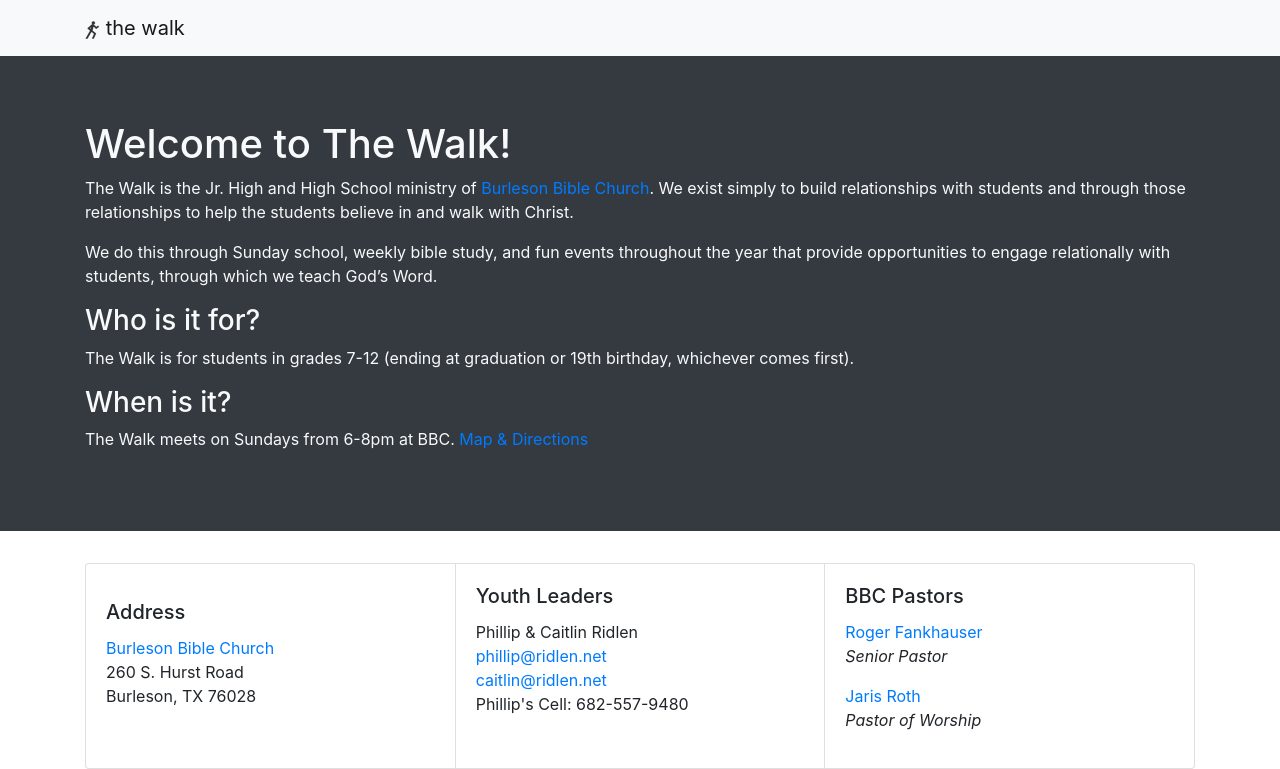
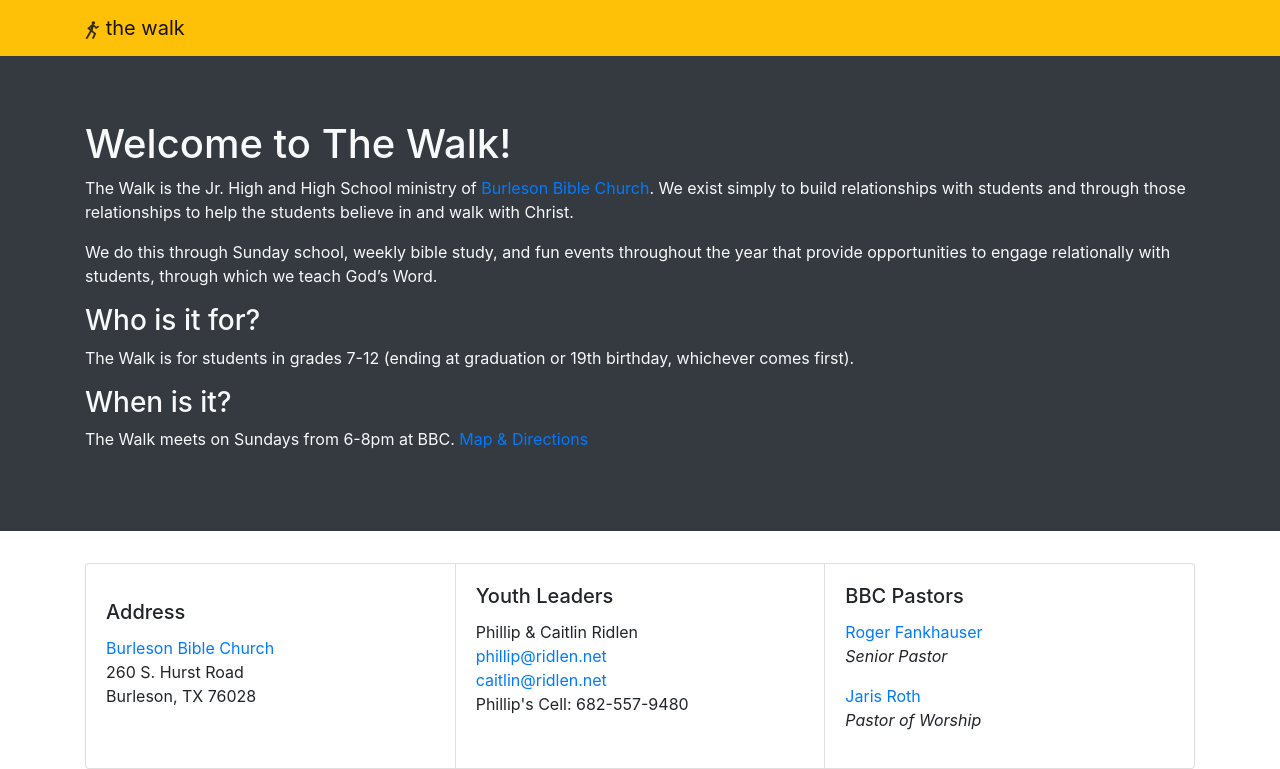
Before and after one commit to burlesonbiblechurch/bbcyouth, a Jekyll site: the page built from index.html, in a window 1280 px wide. Shown: the top 769 px of the page. Built offline with Jekyll 4.4.1, drawn with Linux system fonts in a browser that asks for light colours; nearby versions of some CDN libraries; grey boxes are pictures that could not be loaded.

Commit message:
Update header.html

```diff
--- a/_includes/header.html
+++ b/_includes/header.html
@@ -1,4 +1,4 @@
-<nav class="navbar navbar-light bg-light">
+<nav class="navbar navbar-light bg-warning">
   <div class="container">
     <a class="navbar-brand" href="{{ site.baseurl }}/">
       <img src="{{ site.baseurl }}/assets/images/walk_18_black.png" class="pull-left" height="18px" width="15px" />
```
